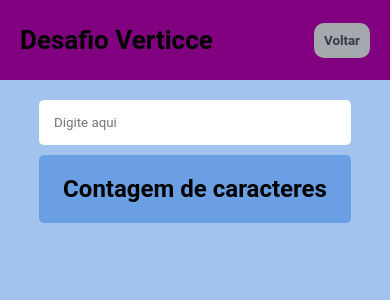
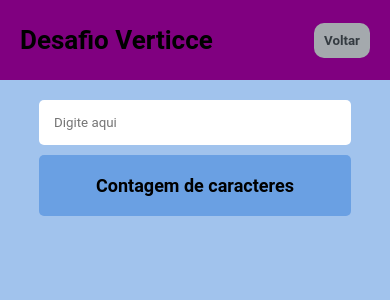
Before and after one commit to luccasqueiroz7/verttice-desafio-junior, a React (Create React App) app: page /desafio/1 in a window 390 px wide. Shown: the top 300 px of the page. Built offline with nearby package versions, Linux system fonts and the light colour scheme.

Commit message:
fix/ Correção na responsividade referente ao tamanho da fonte do titulo contagem de caracteres

```diff
--- a/src/pages/ChallengerOne/style.js
+++ b/src/pages/ChallengerOne/style.js
@@ -25,10 +25,20 @@
     gap: 10px;
     flex-wrap: wrap;
 
+    > h2 {
+      font-size: 18px;
+    }
+
     > li {
       background-color: var(--blue-1);
       padding: 10px;
       border-radius: 5px;
     }
   }
+
+  @media (min-width: 425px) {
+    > ul > h2 {
+      font-size: 24px;
+    }
+  }
 `;
```
